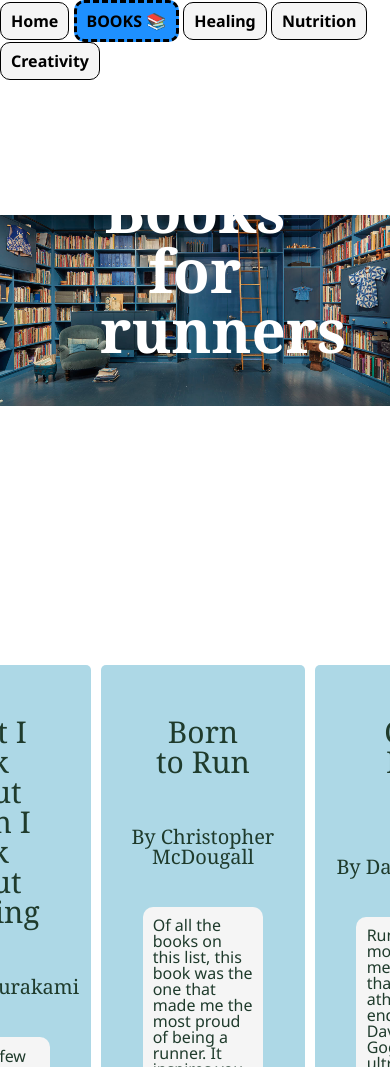
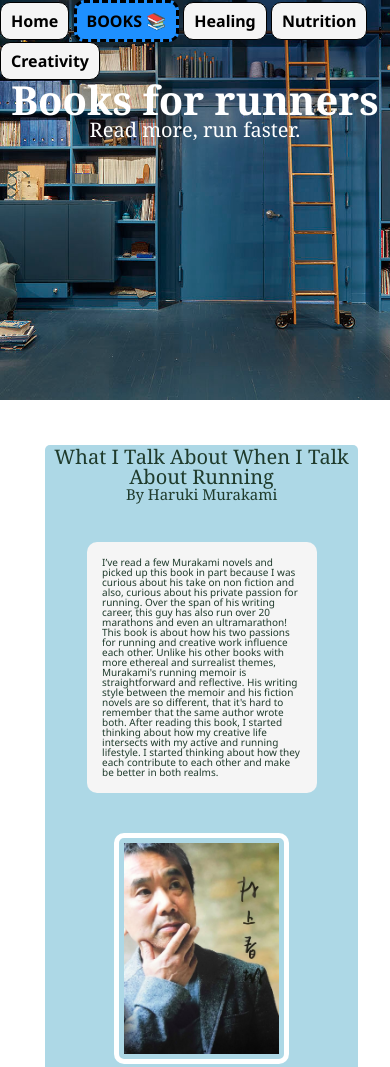
Before and after one commit to ewestc/website-final, a plain HTML site: page books-for-runners.html in a window 390 px wide. Shown: the top 1067 px of the page. Drawn offline with nearby package versions, Linux system fonts and the light colour scheme.

Commit message:
Add files via upload

```diff
--- a/css/style.css
+++ b/css/style.css
@@ -1,6 +1,3 @@
-
-
-
 
 .active{
     background: dodgerblue;
@@ -305,8 +302,8 @@
     min-height: 400px;
     background-attachment: fixed;
     background-position: center;
-    background-repeat:repeat-x;
-    background-size:contain;
+    background-repeat:no-repeat;
+    background-size:cover;
 }
 
 
@@ -338,18 +335,45 @@
 
 /* Responsive Phone */
 
-@media (max-width: 767px){
+@media screen and (max-width: 767px){
 
+    .container1{
+        flex-direction: column;
+    }
     .container2{
         width: 100%;
         border-radius: 5px;
+    }
+
+    h1 {
+        text-align: center;
+        font-size: 40px;
+        font-family: Georgia, 'Times New Roman', Times, serif;
+        font-weight: 900;
+        padding: 0px;
+        color: dodgerblue;
+    }
+
+    h2 {
+        text-align: center;
+            font-size: 20px;
+            font-family: Georgia, 'Times New Roman', Times, serif;
+            padding: 0px;
+    }
+
+    h3{
+        font-size: 15px;
+    }
+
+    p {
+        font-size: 10px;
     }
 
 
 }
 
 /* Responsive Design Tablet */
-@media (min-width: 768px) and (max-width: 1024px){
+@media screen and (min-width: 768px) and (max-width: 1024px){
 
     .container2{
         width: 50%;
```
